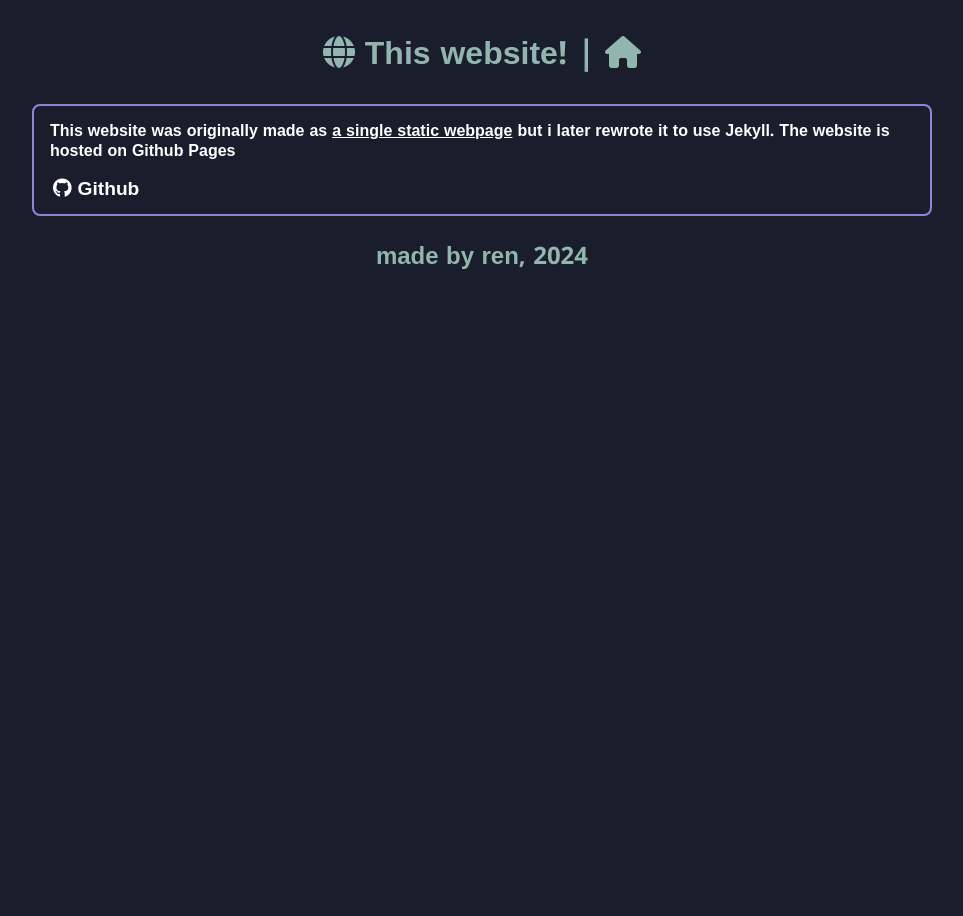
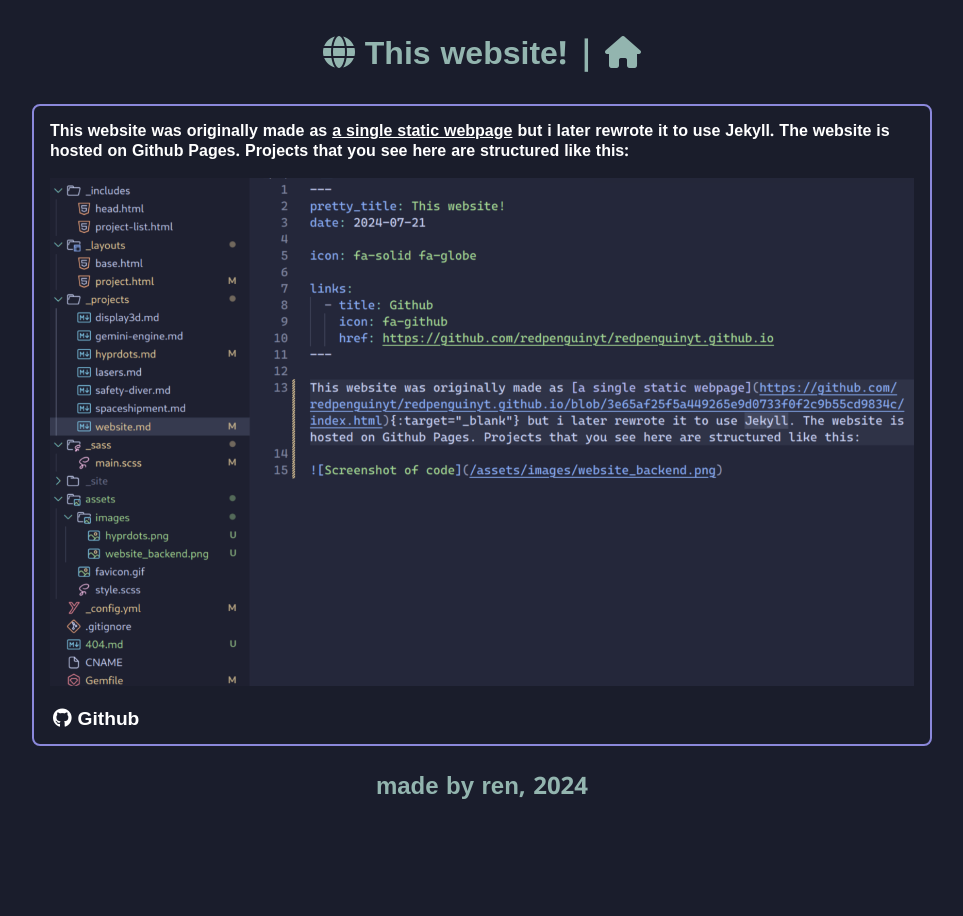
Before and after one commit to renpenguin/renpenguin.github.io, a Jekyll site: the page built from _projects/website.md, in a window 1280 px wide. Shown: the whole page, without its empty margins (158-1121 px from the left). Built offline with Jekyll 4.4.1, drawn with Linux system fonts in a browser that asks for light colours; nearby versions of some CDN libraries.

Commit message:
updated website project

```diff
--- a/_projects/website.md
+++ b/_projects/website.md
@@ -10,4 +10,6 @@ links:
     href: https://github.com/redpenguinyt/redpenguinyt.github.io
 ---
 
-This website was originally made as [a single static webpage](https://github.com/redpenguinyt/redpenguinyt.github.io/blob/3e65af25f5a449265e9d0733f0f2c9b55cd9834c/index.html){:target="_blank"} but i later rewrote it to use Jekyll. The website is hosted on Github Pages
+This website was originally made as [a single static webpage](https://github.com/redpenguinyt/redpenguinyt.github.io/blob/3e65af25f5a449265e9d0733f0f2c9b55cd9834c/index.html){:target="_blank"} but i later rewrote it to use Jekyll. The website is hosted on Github Pages. Projects that you see here are structured like this:
+
+![Screenshot of code](/assets/images/website_backend.png)
```
Also changed, not shown: assets/images/website_backend.png (added).
